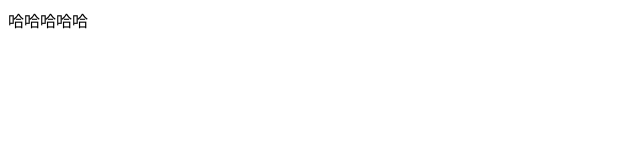
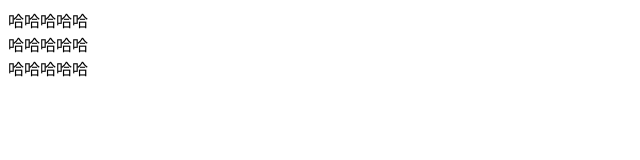
Before and after one commit to xiangshanWu/my-project, a plain HTML site: page index.html in a window 1280 px wide. Shown: the whole page, without its empty margins (0-640 px from the left). Drawn offline with Linux system fonts and the light colour scheme.

Commit message:
tianjian  hhh

```diff
--- a/index.html
+++ b/index.html
@@ -1,12 +1,19 @@
 <!DOCTYPE html>
 <html lang="en">
+
 <head>
     <meta charset="UTF-8">
     <meta name="viewport" content="width=device-width, initial-scale=1.0">
     <meta http-equiv="X-UA-Compatible" content="ie=edge">
     <title>第一个测试项目</title>
 </head>
+
 <body>
     <div>哈哈哈哈哈</div>
+    <div>哈哈哈哈哈</div>
+    <div>哈哈哈哈哈</div>
+
+
 </body>
+
 </html>
```
